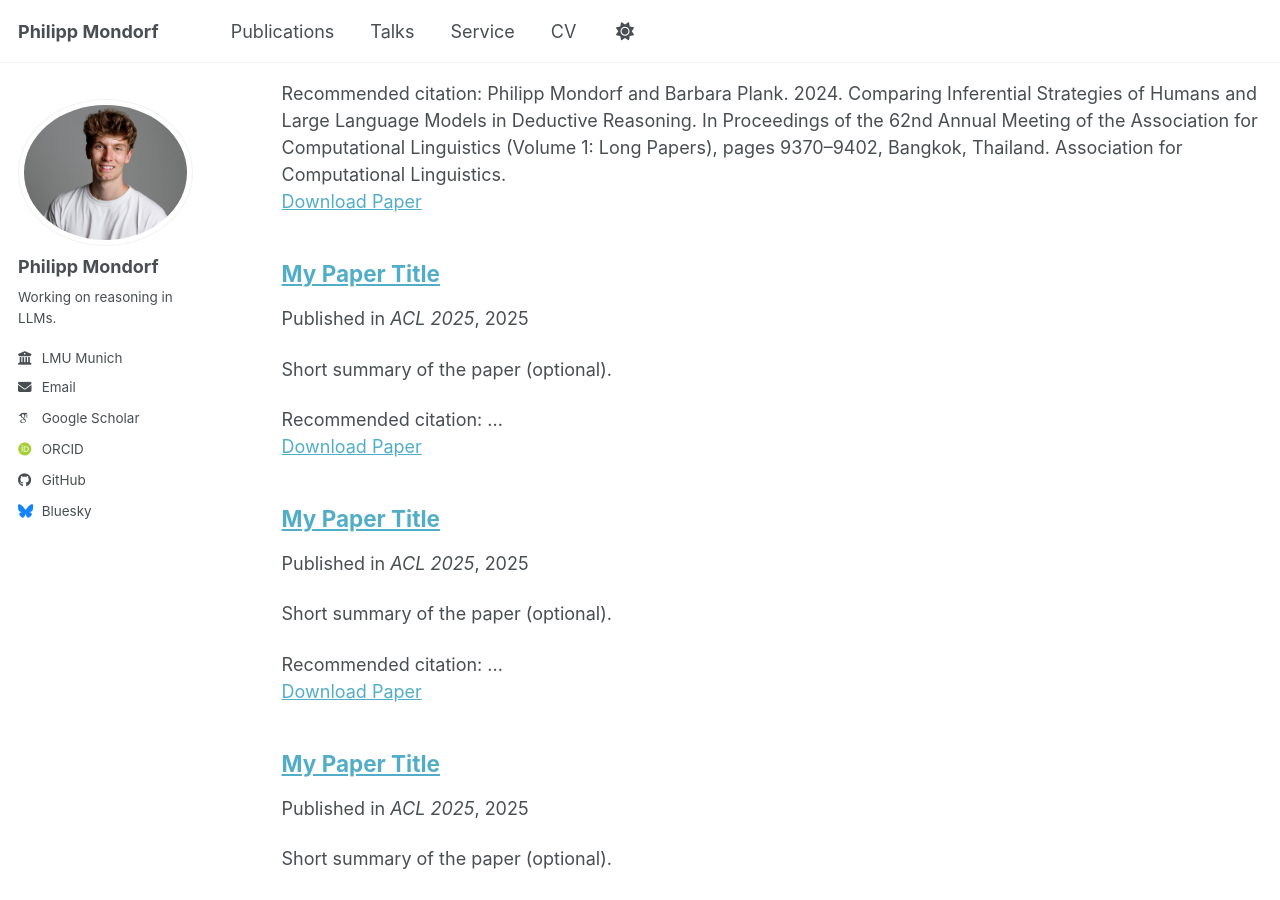
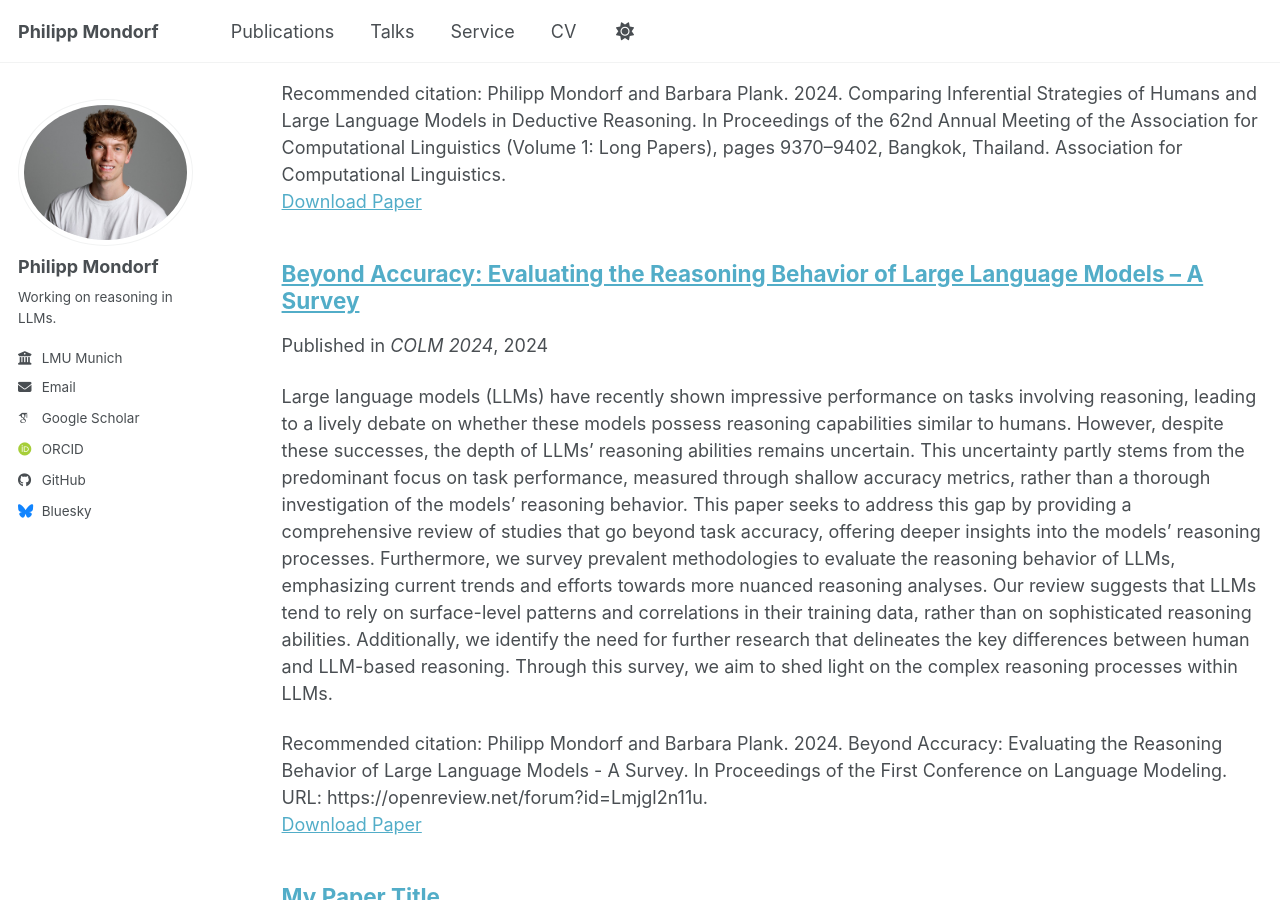
Before and after one commit to PMMon/pmmon.github.io, a Jekyll site: the page built from _pages/collection-archive.html, in a window 1280 px wide and 900 px high, scrolled down 1543 px. Built offline with Jekyll 4.4.1, drawn with Linux system fonts in a browser that asks for light colours; some web fonts are replaced; a script bundle is joined from its source files by our own code; library files that are not in the unit come from our copies.

Commit message:
update Publications

```diff
--- a/_publications/2024-08-01-inferential-strategies.md
+++ b/_publications/2024-08-01-inferential-strategies.md
@@ -9,6 +9,6 @@ citation: "Philipp Mondorf and Barbara Plank. 2024. Comparing Inferential Strate
 thumb: "/images/publications/acl-logo.png"
 code: "https://github.com/mainlp/inferential-strategies"
 hf: "https://huggingface.co/datasets/mainlp/inferential_strategies"
-authors: "Philipp Mondorf, Barbara Plank"
+authors: "**Philipp Mondorf** and Barbara Plank"
 ---
 Deductive reasoning plays a pivotal role in the formulation of sound and cohesive arguments. It allows individuals to draw conclusions that logically follow, given the truth value of the information provided. Recent progress in the domain of large language models (LLMs) has showcased their capability in executing deductive reasoning tasks. Nonetheless, a significant portion of research primarily assesses the accuracy of LLMs in solving such tasks, often overlooking a deeper analysis of their reasoning behavior. In this study, we draw upon principles from cognitive psychology to examine inferential strategies employed by LLMs, through a detailed evaluation of their responses to propositional logic problems. Our findings indicate that LLMs display reasoning patterns akin to those observed in humans, including strategies like *supposition following* or *chain construction*. Moreover, our research demonstrates that the architecture and scale of the model significantly affect its preferred method of reasoning, with more advanced models tending to adopt strategies more frequently than less sophisticated ones. Importantly, we assert that a model’s accuracy, that is the correctness of its final conclusion, does not necessarily reflect the validity of its reasoning process. This distinction underscores the necessity for more nuanced evaluation procedures in the field.
--- /dev/null
+++ b/_publications/2024-10-01-beyond-accuracy.md
@@ -0,0 +1,12 @@
+---
+title: "Beyond Accuracy: Evaluating the Reasoning Behavior of Large Language Models -- A Survey"
+collection: publications
+permalink: /publication/beyond-accuracy
+date: 2024-10-01
+venue: "COLM 2024"
+paperurl: "https://arxiv.org/abs/2404.01869"
+citation: "Philipp Mondorf and Barbara Plank. 2024. Beyond Accuracy: Evaluating the Reasoning Behavior of Large Language Models - A Survey. In Proceedings of the First Conference on Language Modeling. URL: https://openreview.net/forum?id=Lmjgl2n11u."
+thumb: "/images/publications/colm.png"
+authors: "**Philipp Mondorf** and Barbara Plank"
+---
+Large language models (LLMs) have recently shown impressive performance on tasks involving reasoning, leading to a lively debate on whether these models possess reasoning capabilities similar to humans. However, despite these successes, the depth of LLMs' reasoning abilities remains uncertain. This uncertainty partly stems from the predominant focus on task performance, measured through shallow accuracy metrics, rather than a thorough investigation of the models' reasoning behavior. This paper seeks to address this gap by providing a comprehensive review of studies that go beyond task accuracy, offering deeper insights into the models' reasoning processes. Furthermore, we survey prevalent methodologies to evaluate the reasoning behavior of LLMs, emphasizing current trends and efforts towards more nuanced reasoning analyses. Our review suggests that LLMs tend to rely on surface-level patterns and correlations in their training data, rather than on sophisticated reasoning abilities. Additionally, we identify the need for further research that delineates the key differences between human and LLM-based reasoning. Through this survey, we aim to shed light on the complex reasoning processes within LLMs.
--- a/_publications/2025-06-08-paper-title-number-5.md
+++ /dev/null
@@ -1,13 +0,0 @@
----
-title: "My Paper Title"
-collection: publications
-permalink: /publication/my-paper
-date: 2025-07-01
-venue: "ACL 2025"
-paperurl: "https://aclanthology.org/..."
-citation: "..."
-thumb: "/images/publications/my-paper.png"
-authors: "Your Name, Coauthor A, Coauthor B"
-excerpt: "Short summary of the paper (optional)."
----
-Longer abstract or notes here.
```
Also changed, not shown: images/publications/colm.png (added).
